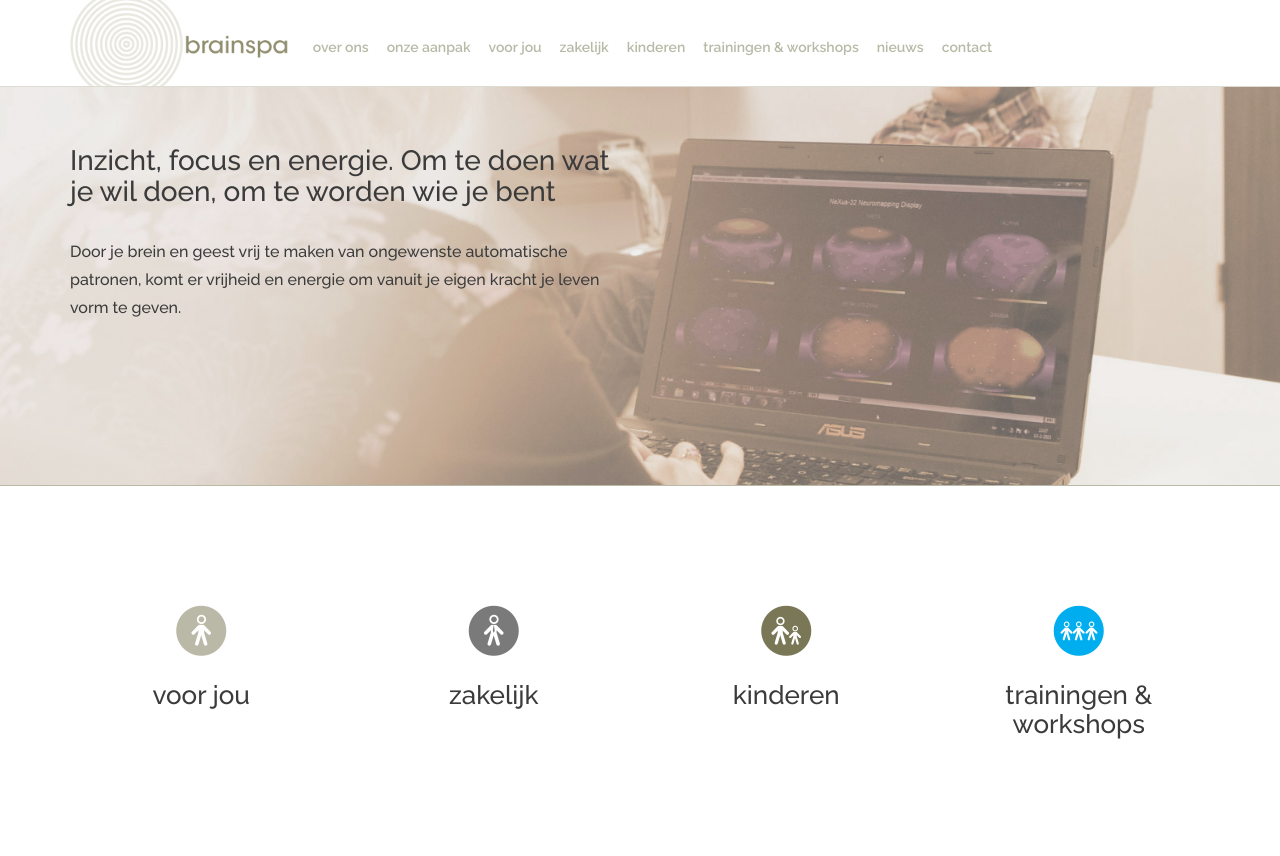
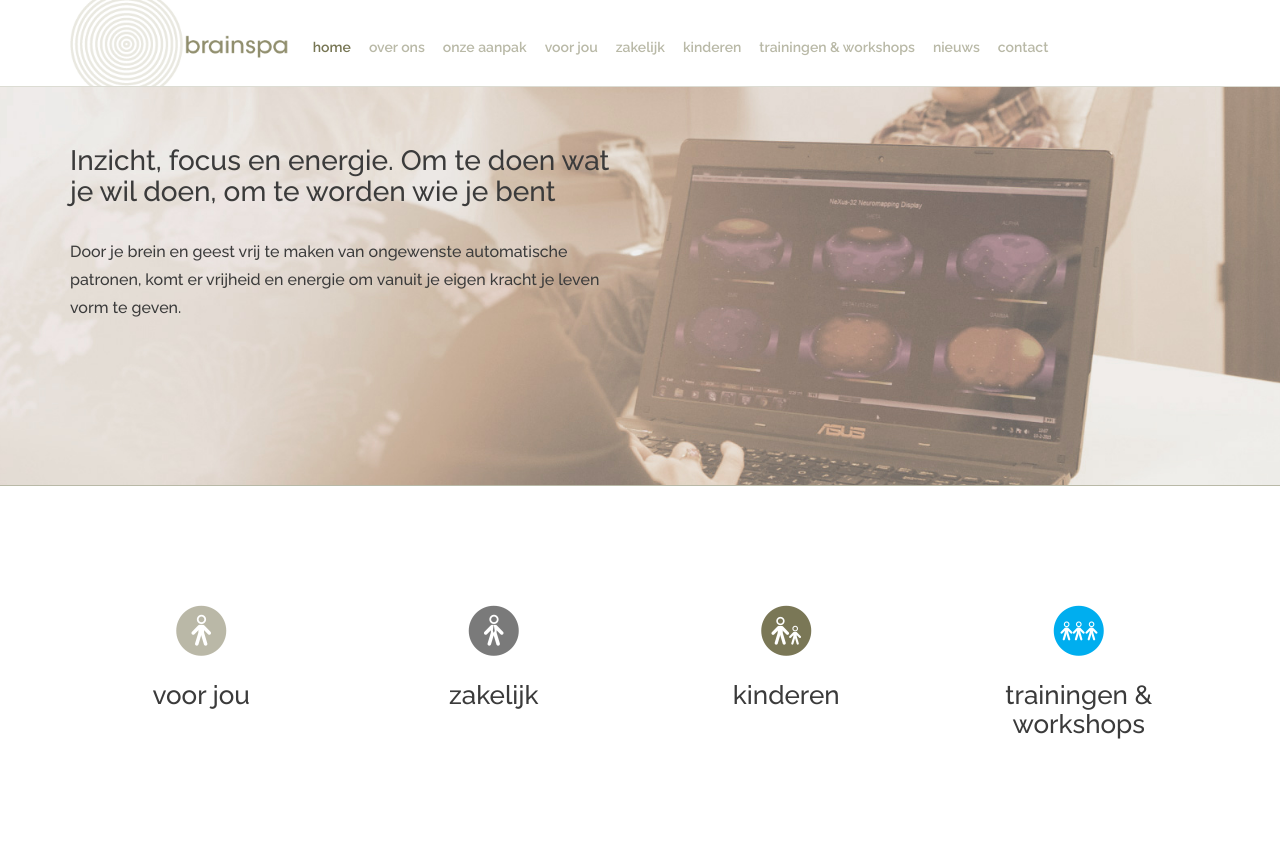
Before and after one commit to dveninga/brainspa, a Jekyll site: the page built from index.md, in a window 1280 px wide. Shown: the top 856 px of the page. Built offline with Jekyll 4.4.1, drawn with Linux system fonts in a browser that asks for light colours; grey boxes are pictures that could not be loaded.

Commit message:
home toegevoegd

```diff
--- a/_data/menu.yml
+++ b/_data/menu.yml
@@ -1,4 +1,7 @@
 level1:
+  - title: home
+    url: /
+    class: home
   - title: over ons
     url: /over-ons
     class: over-ons
```
